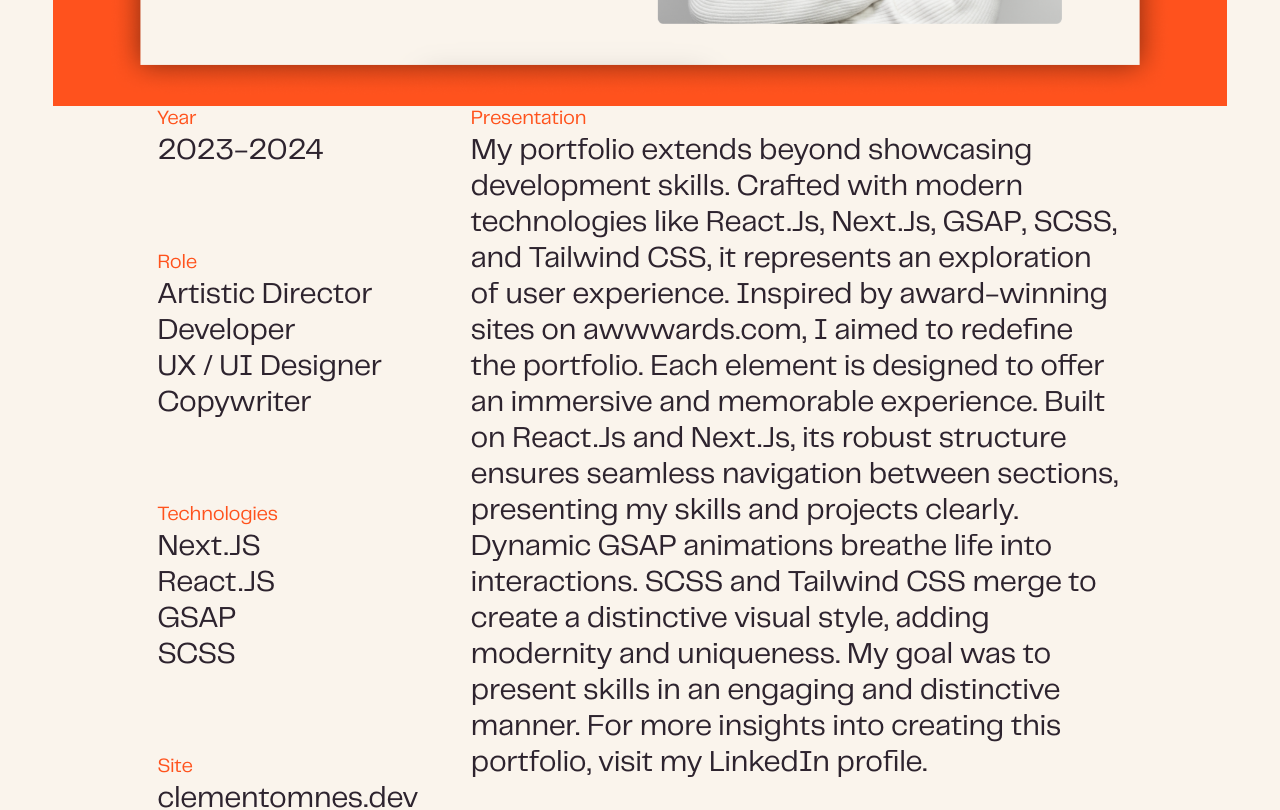
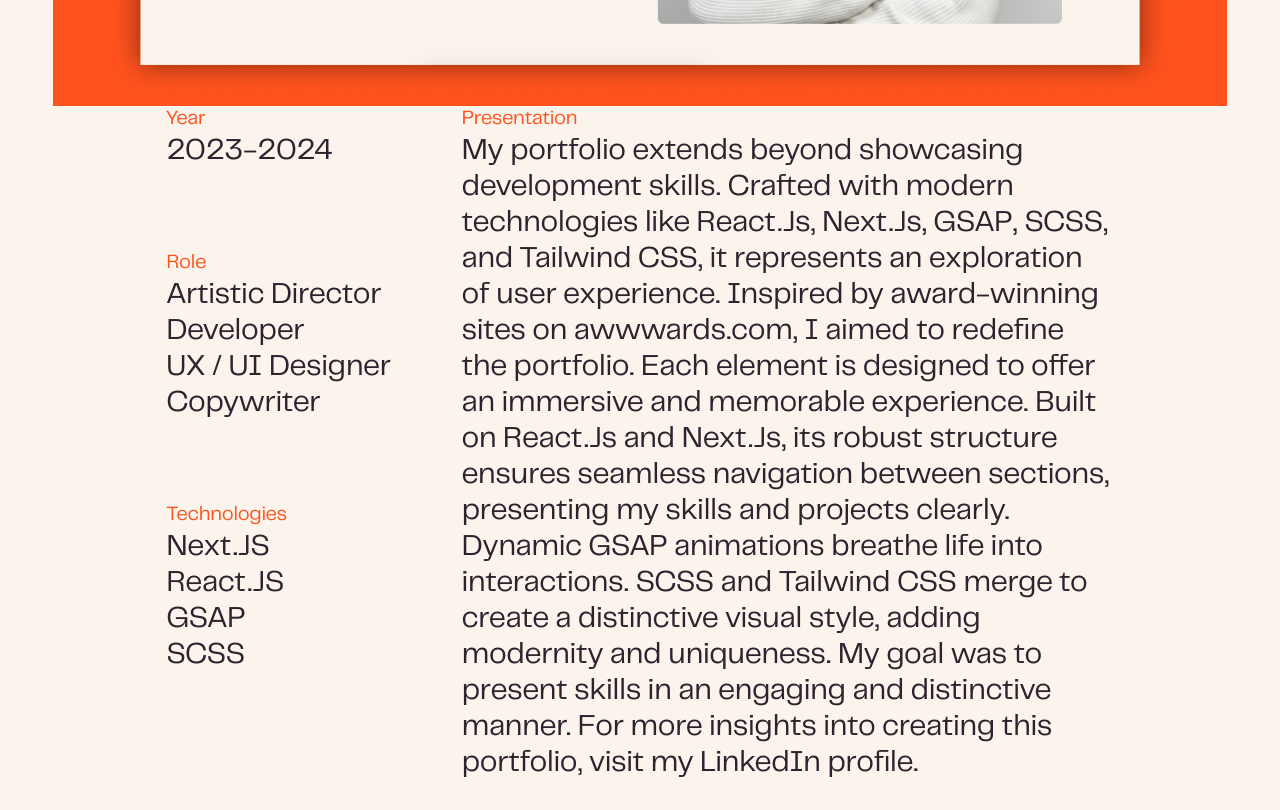
Before and after one commit to Clementmns/Portfolio-WIP, a Next.js app: page /projects/0 in a window 1280 px wide. Shown: the part 960-1770 px from the top of the page. Built offline with nearby package versions, Linux system fonts and the light colour scheme.

Commit message:
Correction de bugs

```diff
--- a/app/projects/[id]/page.jsx
+++ b/app/projects/[id]/page.jsx
@@ -239,8 +239,16 @@ export default function ProjectDetail() {
                                     )}
                                  </ul>
                               </div>
+                           </div>
+                           <div className="flex flex-col gap-20 w-2/3 portrait:w-full">
                               <div>
                                  <h3 className="lg:text-xl text-primary-light dark:text-primary-dark md:text-lg sm:text-sm text-xs">
+                                    Presentation
+                                 </h3>
+                                 <p>{selectedProject[lang]?.desc}</p>
+                              </div>
+                              <div>
+                                 <h3 className="lg:text-xl text-primary-light dark:text-primary-dark md:text-lg sm:text-sm text-xs grow-[3]">
                                     Site
                                  </h3>
                                  <ul>
@@ -251,14 +259,6 @@ export default function ProjectDetail() {
                                        {selectedProject.linkPreview}
                                     </a>
                                  </ul>
-                              </div>
-                           </div>
-                           <div className="flex flex-col gap-20 w-2/3 portrait:w-full">
-                              <div>
-                                 <h3 className="lg:text-xl text-primary-light dark:text-primary-dark md:text-lg sm:text-sm text-xs">
-                                    Presentation
-                                 </h3>
-                                 <p>{selectedProject[lang]?.desc}</p>
                               </div>
                            </div>
                         </div>
```
